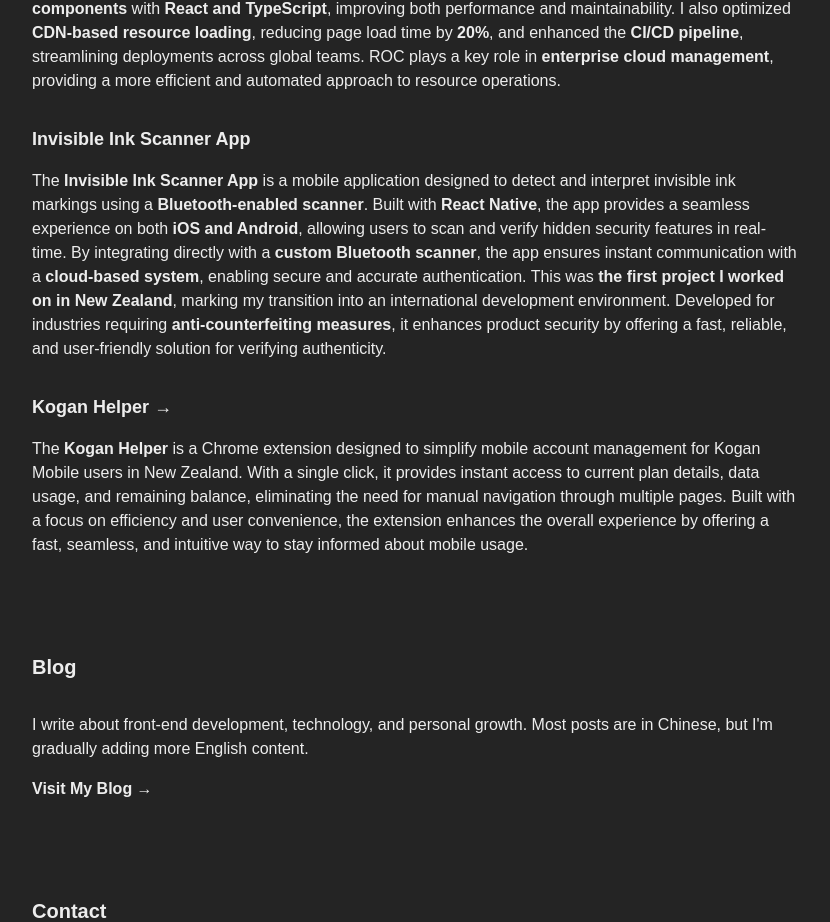
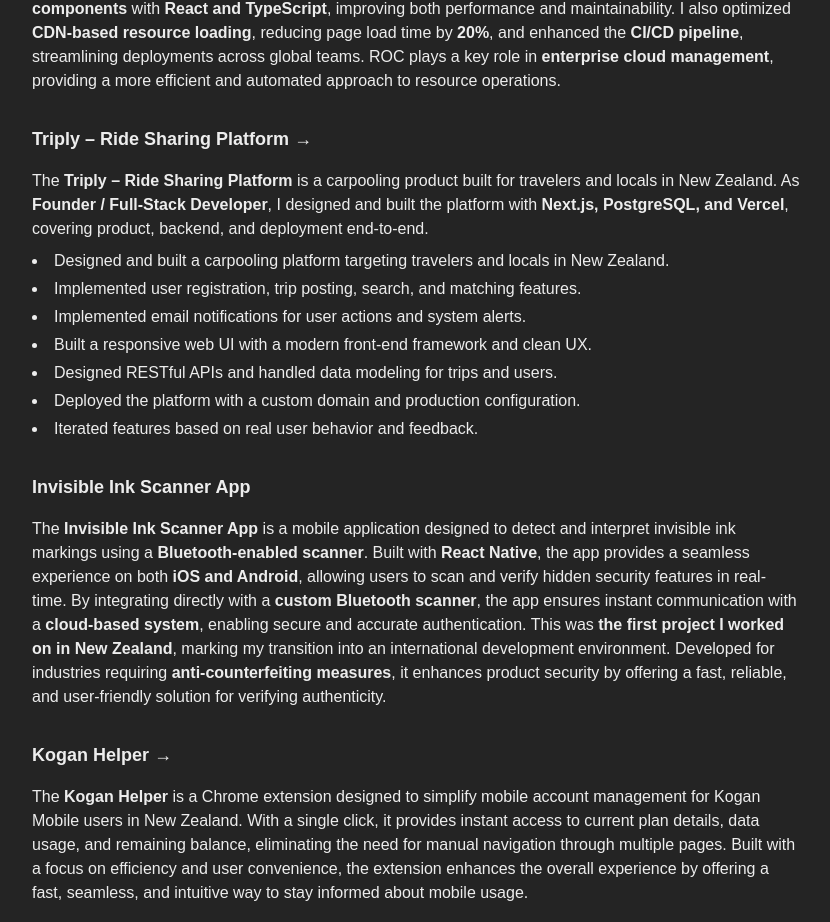
Before and after one commit to namelessman/portfolio, a Next.js app: page / in a window 1280 px wide. Shown: the part 1515-2437 px from the top of the page, without its empty margins (224-1054 px from the left). Built offline with nearby package versions, Linux system fonts and the light colour scheme.

Commit message:
feat: add Triply project details to showcase ride sharing platform

```diff
--- a/app/page.tsx
+++ b/app/page.tsx
@@ -53,7 +53,7 @@
         <ul>
           <li className="mb-8">
             <article>
-              <h3 className="text-lg font-bold mb-4">
+              <h3 className="text-lg font-bold mb-4 hover:underline">
                 <a
                   href="https://www.tryfavour.com/"
                   target="_blank"
@@ -155,6 +155,64 @@
                 providing a more efficient and automated approach to resource
                 operations.
               </p>
+            </article>
+          </li>
+          <li className="mb-8">
+            <article>
+              <h3 className="text-lg font-bold mb-4 hover:underline">
+                <a
+                  href="https://triply.co.nz"
+                  target="_blank"
+                  rel="noopener noreferrer"
+                >
+                  Triply – Ride Sharing Platform →
+                </a>
+              </h3>
+              <p>
+                The{" "}
+                <span className="font-bold">
+                  Triply – Ride Sharing Platform
+                </span>{" "}
+                is a carpooling product built for travelers and locals in New
+                Zealand. As{" "}
+                <span className="font-bold">
+                  Founder / Full-Stack Developer
+                </span>
+                , I designed and built the platform with{" "}
+                <span className="font-bold">
+                  Next.js, PostgreSQL, and Vercel
+                </span>
+                , covering product, backend, and deployment end-to-end.
+              </p>
+              <ul className="list-disc list-inside mt-2 space-y-1">
+                <li>
+                  Designed and built a carpooling platform targeting travelers
+                  and locals in New Zealand.
+                </li>
+                <li>
+                  Implemented user registration, trip posting, search, and
+                  matching features.
+                </li>
+                <li>
+                  Implemented email notifications for user actions and system
+                  alerts.
+                </li>
+                <li>
+                  Built a responsive web UI with a modern front-end framework
+                  and clean UX.
+                </li>
+                <li>
+                  Designed RESTful APIs and handled data modeling for trips and
+                  users.
+                </li>
+                <li>
+                  Deployed the platform with a custom domain and production
+                  configuration.
+                </li>
+                <li>
+                  Iterated features based on real user behavior and feedback.
+                </li>
+              </ul>
             </article>
           </li>
           <li className="mb-8">
```
